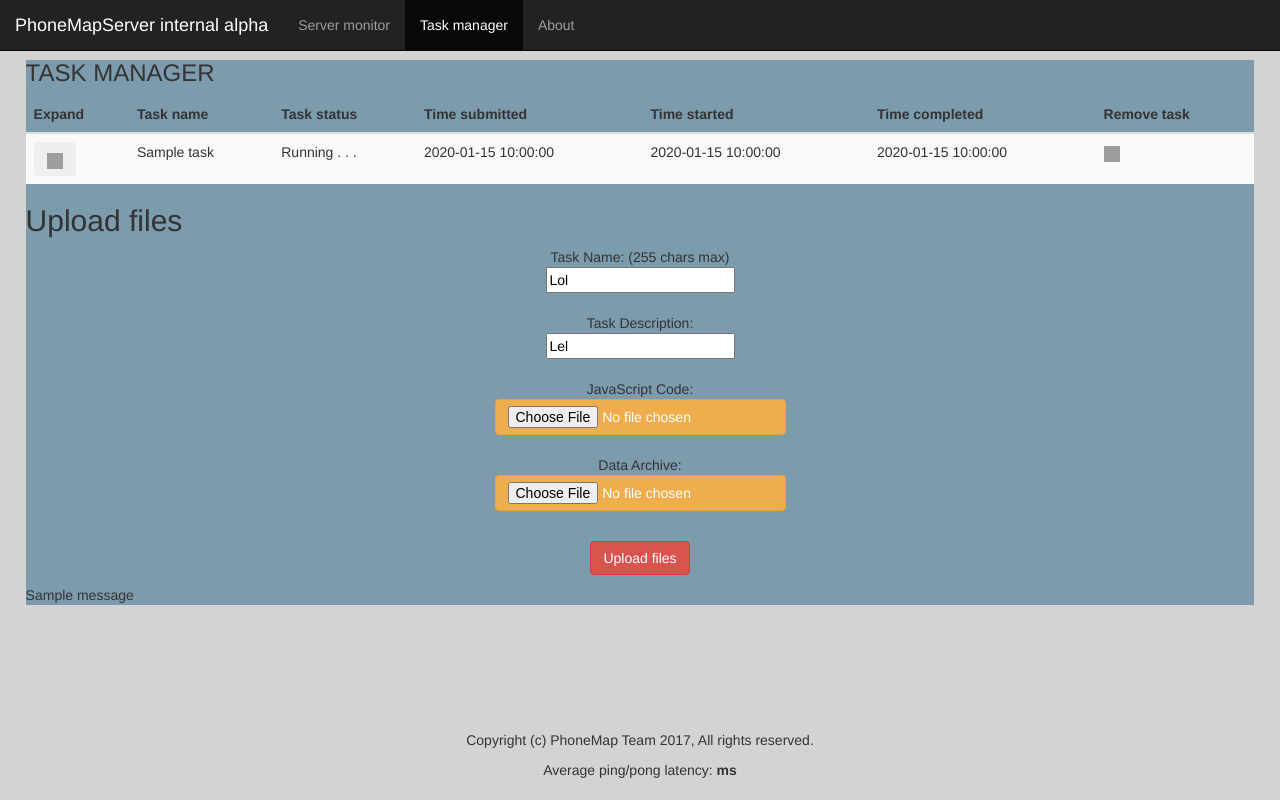
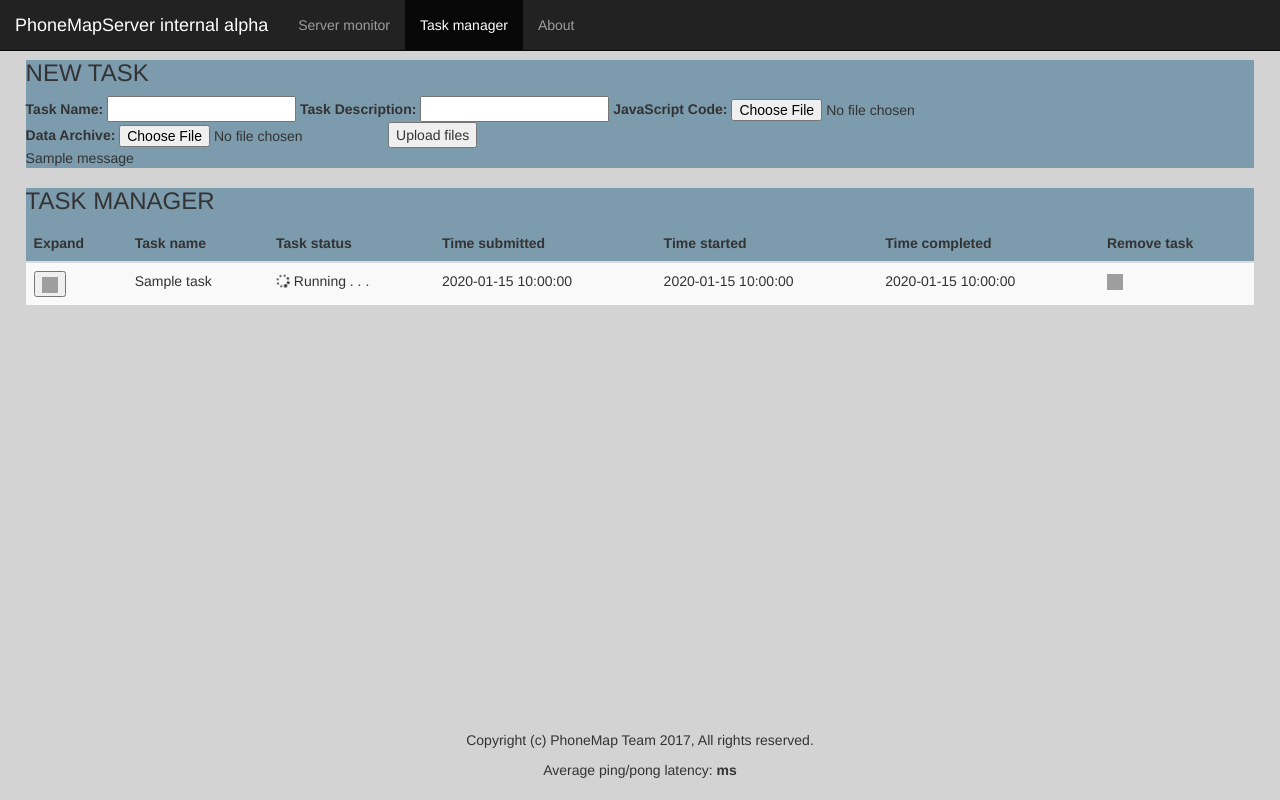
Before and after one commit to PhoneMapWebApps/PhoneMapServer, a Flask app: template app/templates/tasks.html in a window 1280 px wide. Run offline with Flask 2, Linux system fonts and the light colour scheme; the template is opened without the code that fills it: most values are stand-ins (such as "Sample title", 1, 10 or a date in 2020); one stand-in notice (Sample message) is shown; parts of the project's set-up code (start-up, migrations or seed data) failed here and were passed over; some libraries are stand-ins or nearby versions; grey boxes are pictures that could not be loaded.

Commit message:
Further design of the task manager page

```diff
--- a/app/templates/tasks.html
+++ b/app/templates/tasks.html
@@ -9,11 +9,33 @@
             background-color: #d3d3d3;
         }
 
-        #task_list {
+        .task_list {
             background-color: #7c9bad;
             margin-left: 2%;
             margin-right: 2%;
             text-align: left;
+        }
+
+        .new_task {
+            background-color: #7c9bad;
+            margin-left: 2%;
+            margin-right: 2%;
+            text-align: left;
+        }
+
+        table {
+            border-collapse: collapse;
+        }
+
+        td {
+            padding: 5px;
+            vertical-align: top;
+        }
+
+        [id*=content] {
+            background-color: #7c9bad;
+            position: absolute;
+            display: none;
         }
 
         input[type=text], select {
@@ -30,11 +52,9 @@
             bottom: 0;
 
         }
-        body {
-            text-align: center;
-        }
-        form {
-            display: inline;
+
+        .upload_button {
+            display: inline-flex;
         }
 
     </style>
@@ -42,6 +62,7 @@
     <script src="https://ajax.googleapis.com/ajax/libs/jquery/3.2.1/jquery.min.js"></script>
     <script src="https://maxcdn.bootstrapcdn.com/bootstrap/3.3.7/js/bootstrap.min.js"></script>
     <script type="text/javascript" src="//cdnjs.cloudflare.com/ajax/libs/socket.io/1.3.5/socket.io.min.js"></script>
+    <link rel="stylesheet" href="https://cdnjs.cloudflare.com/ajax/libs/font-awesome/4.7.0/css/font-awesome.min.css">
     <script type="text/javascript" charset="utf-8">
         $(document).ready(function() {
             // Use a "/test" namespace.
@@ -84,8 +105,31 @@
             });
 
 
-            $("button").click(function() {
-            }
+            $(".expand_btn").button().click(function() {
+                var row = $(this).closest('tr');
+                var content = $(this).data("href")
+
+                if ($(content).is(":visible")) {
+                   $(row).css({"height" : "auto"});
+                   $(content).css({"display" : "none", "left": "auto", "top" : "auto"});
+               } else  {
+                   $("tr").css({"height" : "auto"});
+                   var conH = $(content).height();
+                   var rowH = $(row).height();
+                   var updatedHeight = conH + rowH;
+                   $(row).css({"height" : updatedHeight});
+                                   var left = $(row).position().left;
+                var top = $(row).position().top + rowH + 'px';
+                   $("[id*=content]").css({"display" : "none", "left": "auto", "top" : "auto"});
+                   $(content).css({"display" : "block", "auto": left, "top" : top});
+                   var newBg = $(row).css("background-color");
+                   $(content).css({"background-color" : newBg});
+               }
+            });
+
+            $( '.fileinput').change(function(){
+               $( 'span' ).text($( this ).val() );
+            });
         });
 
     </script>
@@ -106,7 +150,27 @@
 
     <br/><br/>
 
-    <div id="task_list">
+    <!-- Upload zip files + JS code -->
+    <div class="new_task">
+        <h3>NEW TASK</h3>
+        <form id="upload"  action="" method="POST" enctype="multipart/form-data">
+            <b>Task Name:</b> <input type="text" name="TASK_NAME" value="">
+            <b>Task Description:</b> <input type="text" name="TASK_DESC" value="">
+            <div class="upload_button"><b>JavaScript Code:&nbsp</b><input type="file" name="JS_FILE"></div>
+            <div class="upload_button"><b>Data Archive:&nbsp</b><input type="file" name="ZIP_FILE"></div>
+            <div class="upload_button"> <input type="submit" value="Upload files"></div>
+        </form>
+
+        {% with messages = get_flashed_messages() %}
+          {% if messages %}
+              {% for message in messages %}
+              <p>{{ message }}</p>
+              {% endfor %}
+          {% endif %}
+        {% endwith %}
+    </div>
+
+    <div class="task_list">
         <h3>TASK MANAGER</h3>
         <table class="table table-striped">
             <thead>
@@ -121,13 +185,13 @@
             <tbody>
                 {% for task in task_list %}
                     <tr id="{{ task.task_id }}">
-                        <td><button class="btn" name=""
-                                    value=" " data-href="#content{{ task.task_name }}">
+                        <td><button class="expand_btn" name=""
+                                    value=" " data-href="#content{{ task.task_id }}">
                             <img src="static/more.png" style="width:16px;height:16px;">
                         </button></td>
                         <td>{{ task.task_name }}</td>
                         {% if task.in_progress %}
-                            <td>Running . . .</td>
+                            <td><i class="fa fa-spinner fa-spin"></i>&nbspRunning . . .</td>
                         {% elif task.is_complete %}
                             <td>Complete!</td>
                         {% else %}
@@ -141,29 +205,19 @@
                 {% endfor %}
             </tbody>
         </table>
-        <!-- Upload zip files + JS code -->
-        <h2>Upload files</h2>
-        <form id="upload"  action="" method="POST" enctype="multipart/form-data">
-            <p align="center">
-                Task Name: (255 chars max)<br>
-                <input type="text" name="TASK_NAME" value="Lol"> <br></br>
-                Task Description: <br>
-                <input type="text" name="TASK_DESC" value="Lel"> <br></br>
-                JavaScript Code:<input class="btn btn-warning" type="file" name="JS_FILE"> <br>
-                Data Archive:<input class="btn btn-warning" type="file" name="ZIP_FILE"> <br>
+
+        {% for task in task_list %}
+        <div class="task_list" id="content{{ task.task_id }}">
+            <p><b>Description:</b> {{ task.task_desc }}</p>
+            <p><b>Change file:</b>
+                <form id="upload"  action="" method="POST" enctype="multipart/form-data">
+                    <div class="upload_button"><b>JavaScript Code:&nbsp</b><input type="file" name="JS_FILE"></div>
+                    <div class="upload_button"><b>Data Archive:&nbsp</b><input type="file" name="ZIP_FILE"></div>
+                    <div class="upload_button"> <input type="submit" value="Upload files"></div>
+                </form>
             </p>
-            <p align="center">
-                <input class="btn btn-danger" type="submit" value="Upload files">
-            </p>
-        </form>
-
-        {% with messages = get_flashed_messages() %}
-          {% if messages %}
-              {% for message in messages %}
-              <p>{{ message }}</p>
-              {% endfor %}
-          {% endif %}
-        {% endwith %}
+        </div>
+        {% endfor %}
     </div>
 
     <div id="footer">
```
